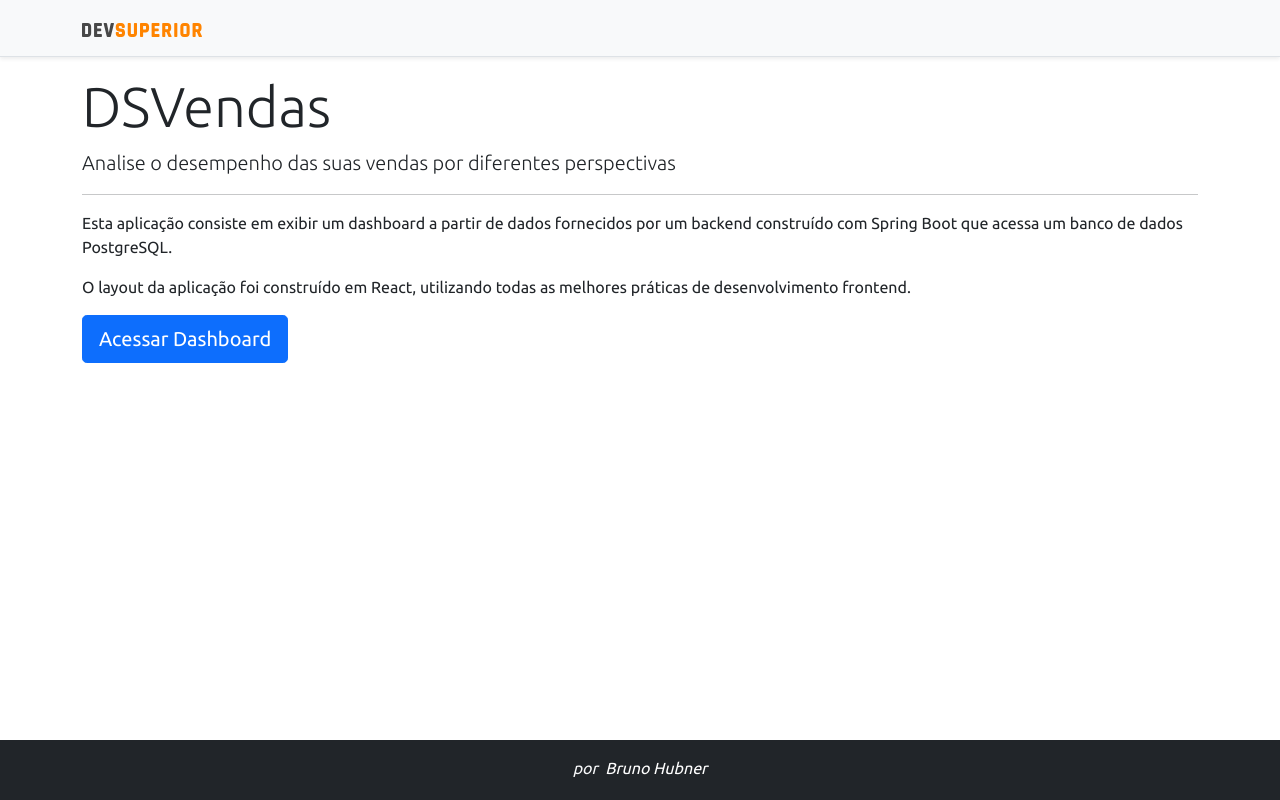
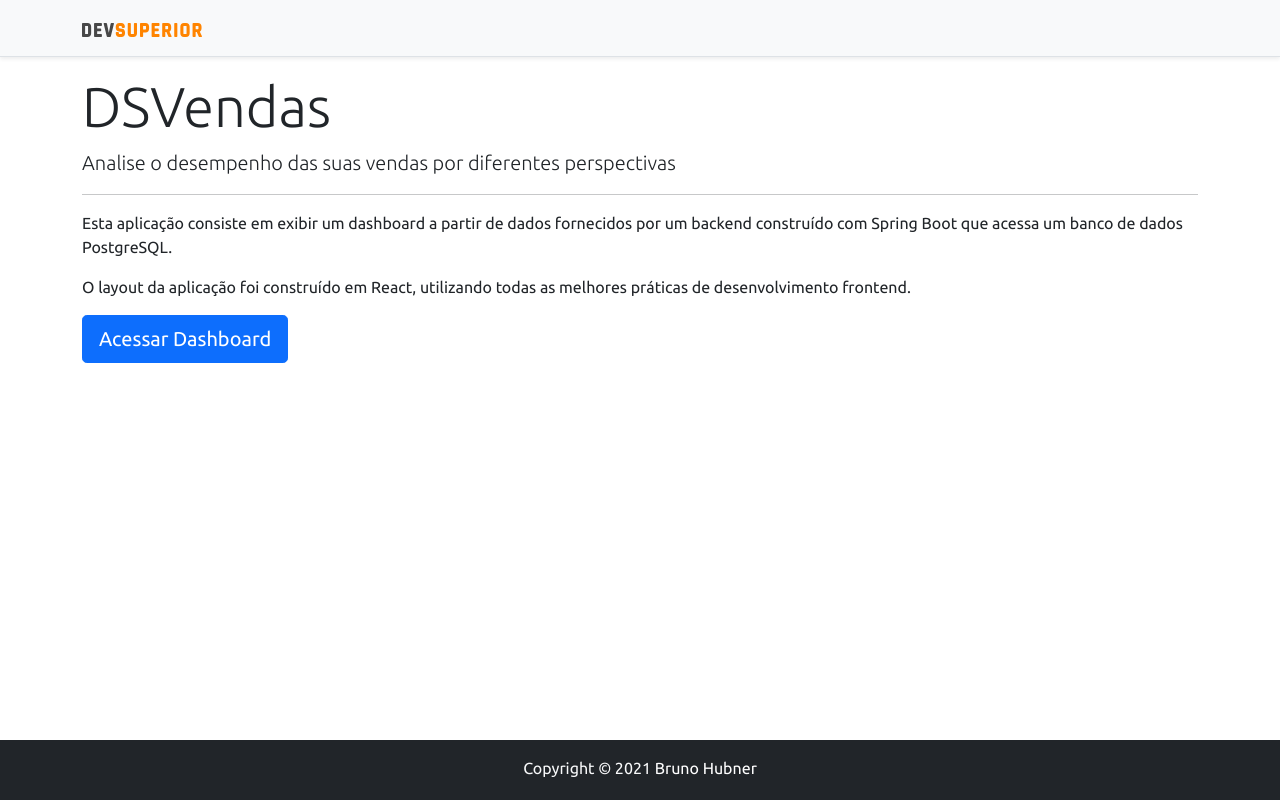
Before and after one commit to brunohubner/sds5, a React (Create React App) app in the folder frontend/: page / in a window 1280 px wide. Built offline with nearby package versions, Linux system fonts and the light colour scheme; no server answers.

Commit message:
Update footer

```diff
--- a/frontend/src/components/Footer/index.tsx
+++ b/frontend/src/components/Footer/index.tsx
@@ -7,7 +7,7 @@ function Footer() {
         <footer className="footer mt-auto pt-3 pb-1 bg-dark">
             <div className="container">
                 <p className="text-light ">
-                    por &nbsp;
+                    Copyright &copy; 2021&nbsp;
                     <a href="https://github.com/brunohubner"
                         target="_blank"
                         rel="noreferrer">Bruno Hubner</a></p>
--- a/frontend/src/components/Footer/styles.css
+++ b/frontend/src/components/Footer/styles.css
@@ -1,7 +1,3 @@
-.footer p {
-    font-style: italic;
-}
-
 .footer a {
     color: #fff;
     text-decoration: none;
```
